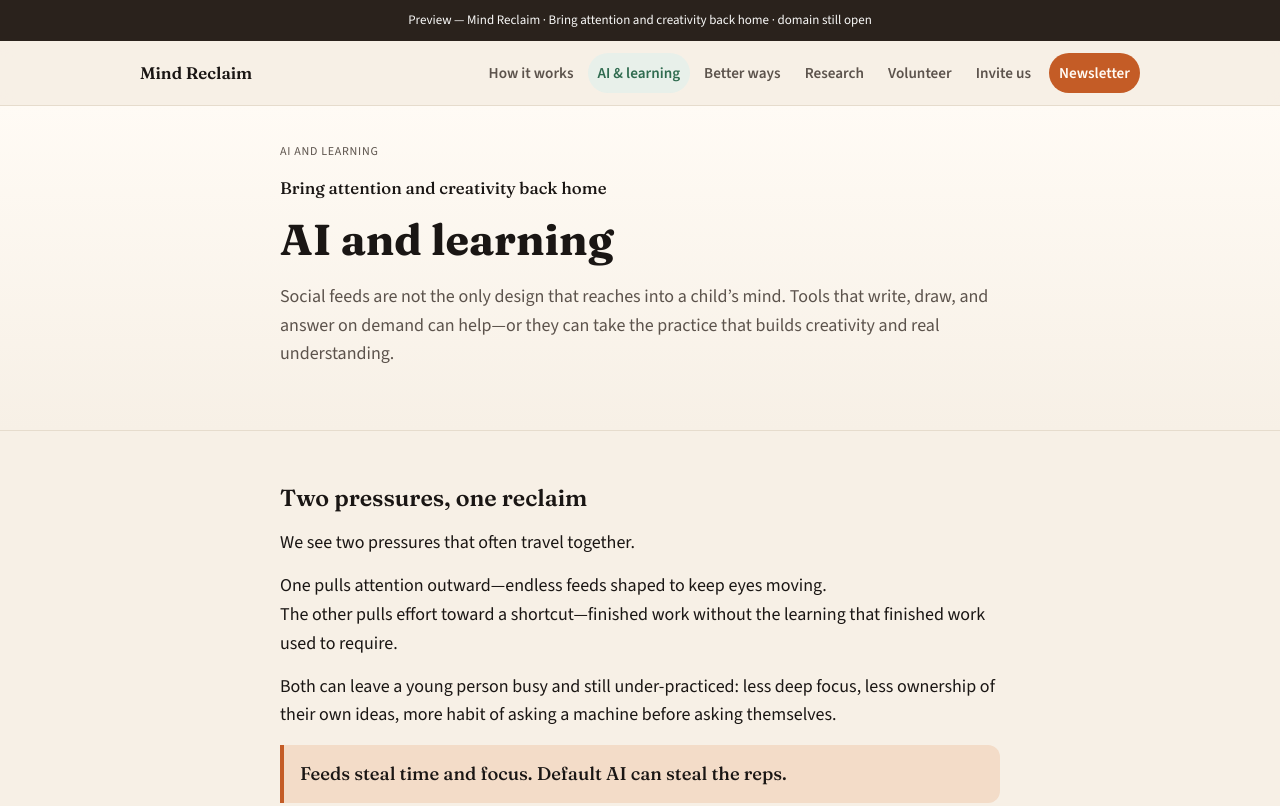
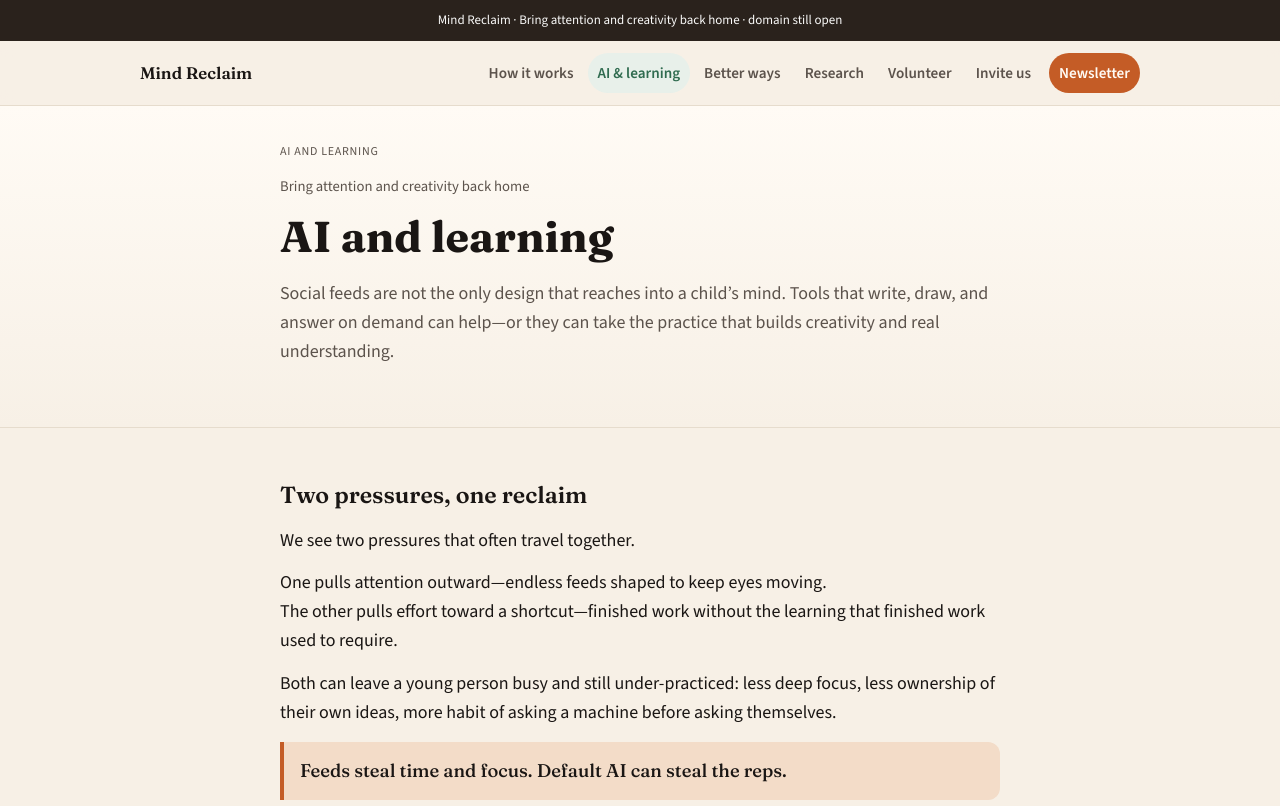
Before and after one commit to Jeremiah-builder/Attention-reclaim, a plain HTML site: page ai-and-learning.html in a window 1280 px wide. Shown: the top 806 px of the page. Drawn offline with nearby package versions, Linux system fonts and the light colour scheme.

Commit message:
Tighten Mind Reclaim preview chrome: exact banner and muted subtitle
Drop the Preview prefix from banners and render the locked subtitle as muted smaller text under the homepage brand (and once on manifesto / AI heroes), leaving sticky nav brand-only.

```diff
--- a/ai-and-learning.html
+++ b/ai-and-learning.html
@@ -47,12 +47,11 @@
       margin-bottom: 16px;
     }
     .hero-subtitle {
-      font-family: Fraunces, Georgia, serif;
-      font-size: 1.05rem;
-      font-weight: 500;
-      color: var(--ink, #1A1614);
+      font-size: 0.92rem;
+      color: var(--muted);
       margin: 0 0 14px;
       line-height: 1.35;
+      font-weight: 400;
     }
 
     h1, h2 {
@@ -296,7 +295,7 @@
   </style>
 </head>
 <body>
-  <div class="banner">Preview — Mind Reclaim · Bring attention and creativity back home · domain still open</div>
+  <div class="banner">Mind Reclaim · Bring attention and creativity back home · domain still open</div>
   <header class="site-header">
     <div class="inner">
       <a class="brand" href="/">Mind Reclaim</a>
@@ -315,7 +314,7 @@
   <section class="hero">
     <div class="wrap">
       <div class="eyebrow">AI and learning</div>
-      <p class="hero-subtitle">Bring attention and creativity back home</p>
+      <p class="hero-subtitle muted">Bring attention and creativity back home</p>
       <h1>AI and learning</h1>
       <p class="muted">Social feeds are not the only design that reaches into a child’s mind. Tools that write, draw, and answer on demand can help—or they can take the practice that builds creativity and real understanding.</p>
     </div>
```
Also changed, not shown: better-ways.html (+1 -1 lines), how-it-works.html (+1 -1 lines), index.html (+5 -6 lines), invite.html (+1 -1 lines), manifesto.html (+5 -6 lines), research.html (+1 -1 lines), sources.html (+1 -1 lines), volunteer.html (+1 -1 lines).
